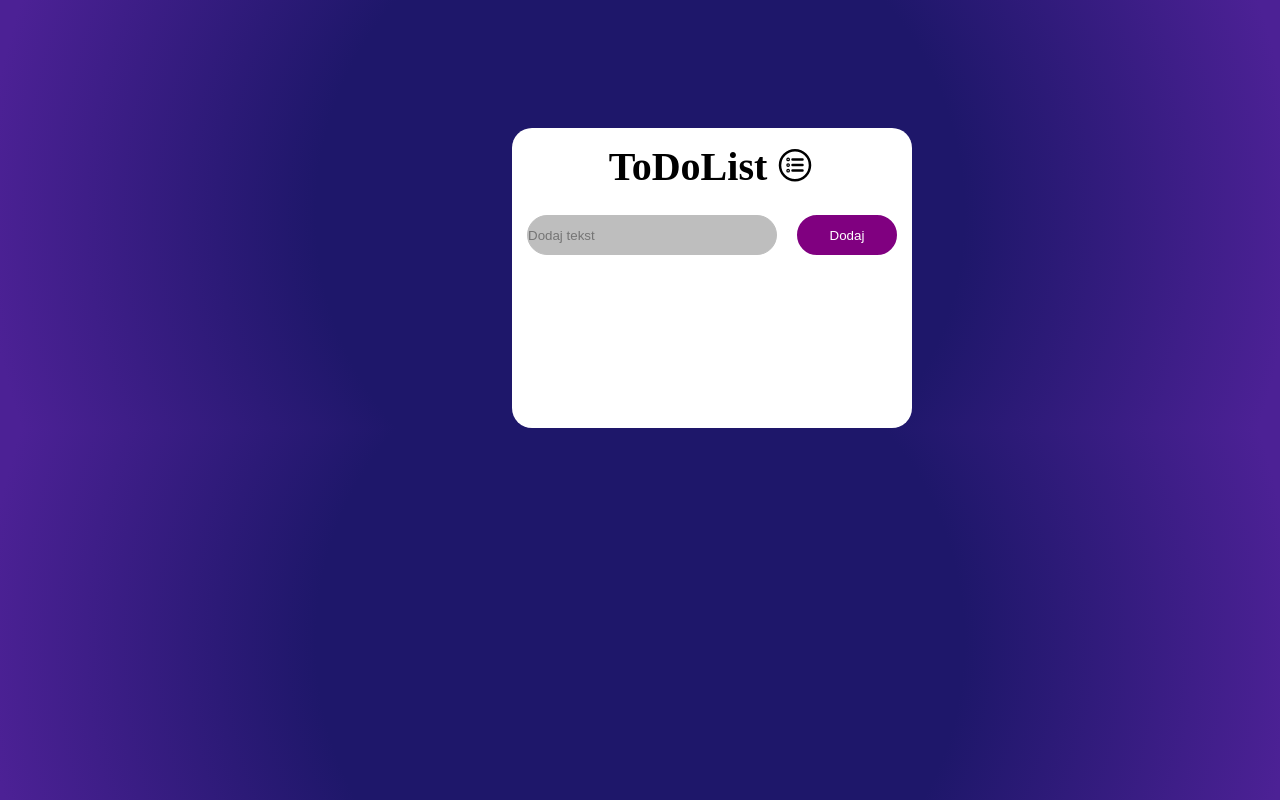
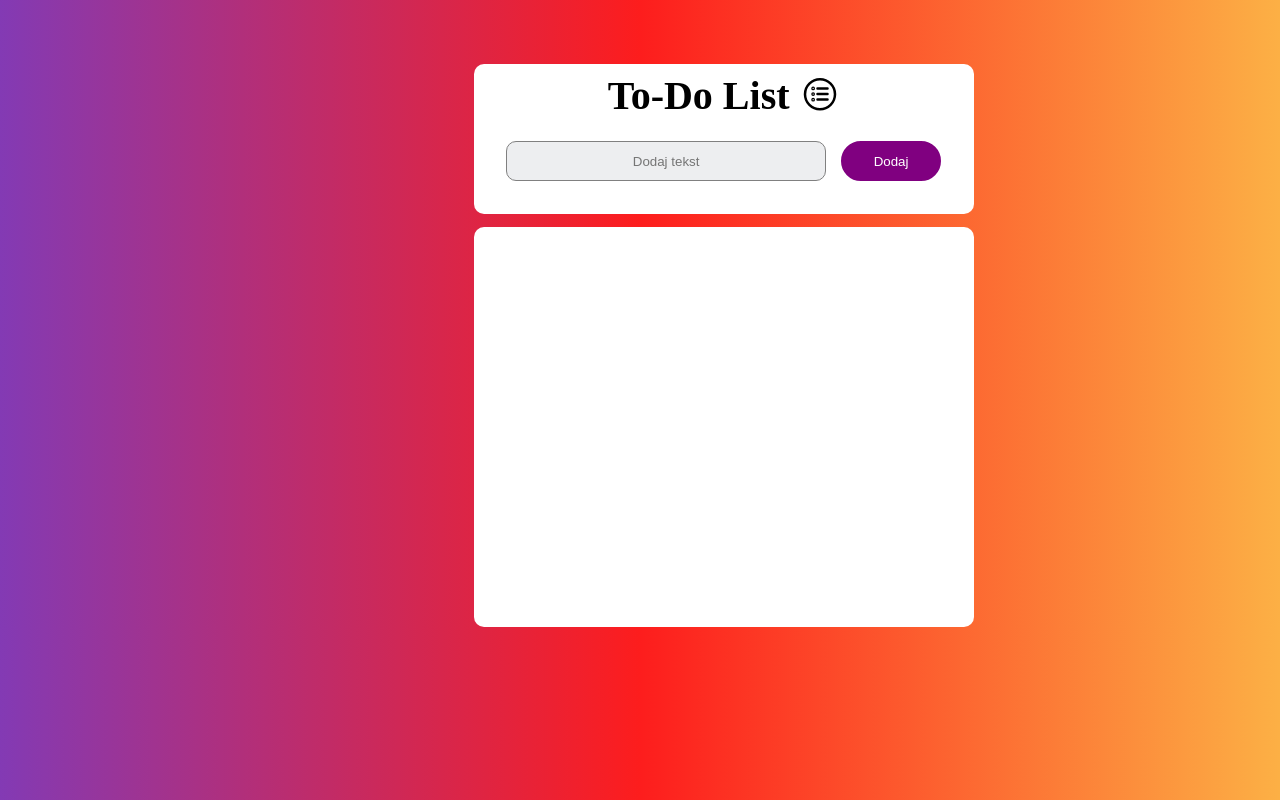
Before and after one commit to marwat98/ToDoList, a PHP site: page / in a window 1280 px wide. Run offline with PHP 8.4, Linux system fonts and the light colour scheme.

Commit message:
Separate html from php creating templates twig

```diff
--- /dev/null
+++ b/composer.json
@@ -0,0 +1,5 @@
+{
+    "require": {
+        "twig/twig": "^3.17"
+    }
+}
--- /dev/null
+++ b/config.php
@@ -0,0 +1,8 @@
+<?php
+require_once('vendor/autoload.php');
+
+$loader = new Twig\Loader\FilesystemLoader('templates');
+
+$twig = new Twig\Environment($loader);
+
+?>
--- a/index.php
+++ b/index.php
@@ -1,27 +1,10 @@
-<!DOCTYPE html>
-<html lang="en">
-<head>
-    <meta charset="UTF-8">
-    <meta name="viewport" content="width=device-width, initial-scale=1.0">
-    <link rel="stylesheet" href="style.css">
-    <title>ToDoList</title>
-</head>
-<body>
-    <section>
-        <div class="container">
-            <div class="todolist">
-                <h1>ToDoList</h1>
-                <ion-icon name="list-circle-outline"></ion-icon>
-            </div>
-            <div class="todolist_action">
-                <input type="text" id="toDo" name="toDo" placeholder="Dodaj tekst">
-                <button id="add" name="add">Dodaj</button>
-            </div>
+<?php
+require_once('config.php');
 
-        </div>
-    </section>
-    <script type="module" src="https://unpkg.com/ionicons@7.1.0/dist/ionicons/ionicons.esm.js"></script>
-    <script nomodule src="https://unpkg.com/ionicons@7.1.0/dist/ionicons/ionicons.js"></script>
-    <script src="script.js"></script>
-</body>
-</html>
+$twig->display('header.html.twig');
+$twig->display('addToDo.html.twig');
+$twig->display('showToDoList.html.twig');
+$twig->display('scripts.html.twig');
+$twig->display('footer.html.twig');
+
+?>
--- a/style.css
+++ b/style.css
@@ -4,17 +4,17 @@
     box-sizing: border-box;
 }
 body{
-    background: rgb(30,23,106);
-    background: radial-gradient(circle, rgba(30,23,106,1) 48%, rgba(76,33,149,1) 97%);
+    background: rgb(131,58,180);
+    background: linear-gradient(90deg, rgba(131,58,180,1) 0%, rgba(253,29,29,1) 50%, rgba(252,176,69,1) 100%);
 }
 .container{
     position: relative;
-    margin-top: 10%;
-    margin-left: 40%;
-    width: 400px;
-    height: 300px;
-    background-color: white;
-    border-radius: 20px;
+    margin-top: 5%;
+    margin-left: 37%;
+    width: 500px;
+    height: 150px;
+    background-color: #fff;
+    border-radius: 10px;
 }
 .todolist{
     display: flex;
@@ -40,15 +40,19 @@ ion-icon{
  display: flex;
  align-items: center;
  justify-content: center;
- margin-top: 10%;
- gap: 5%;
+ margin-top: 6%;
+ gap: 3%;
 }
-input{
-    width: 250px;
+.addText{
+    padding: 10px;
+    width: 320px;
     height: 40px;
-    border-radius: 20px;
-    background-color:	#BEBEBE;
-    border: 1px solid #BEBEBE;
+    border-radius: 10px;
+    background-color:	#edeef0;
+    border: 1px solid gray;
+}
+.addText::placeholder{
+    text-align: center;
 }
 button{
     width: 100px;
@@ -57,4 +61,27 @@ button{
     background-color: purple;
     color: white;
     border: 2px solid purple;
+    cursor:pointer;
+    transition: transform 0.3s ease
 }
+button:hover{
+    transform: scale(1.1);
+}
+.display_input{
+    display: flex;
+    align-items: center;
+    justify-content: center;
+    position: relative;
+    margin-top: 1%;
+    margin-left: 37%;
+    background-color: #fff;
+    width: 500px;
+    height: 400px;
+    border-radius: 10px;
+}
+.display_input input {
+    background-color: #edeef0;
+    border: none;
+    width: 480px;
+    height: 380px;
+}
--- /dev/null
+++ b/templates/addToDo.html.twig
@@ -0,0 +1,12 @@
+<section>
+    <div class="container">
+        <div class="todolist">
+            <h1>To-Do List</h1>
+            <ion-icon name="list-circle-outline"></ion-icon>
+        </div>
+        <div class="todolist_action">
+            <input class="addText" type="text" id="toDo" name="toDo" placeholder="Dodaj tekst">
+            <button id="add" name="add">Dodaj</button>
+        </div>
+    </div>
+</section>
--- /dev/null
+++ b/templates/footer.html.twig
@@ -0,0 +1,2 @@
+</body>
+</html>
--- /dev/null
+++ b/templates/header.html.twig
@@ -0,0 +1,9 @@
+<!DOCTYPE html>
+<html lang="en">
+<head>
+    <meta charset="UTF-8">
+    <meta name="viewport" content="width=device-width, initial-scale=1.0">
+    <link rel="stylesheet" href="style.css">
+    <title>ToDoList</title>
+</head>
+<body>
--- /dev/null
+++ b/templates/scripts.html.twig
@@ -0,0 +1,3 @@
+<script type="module" src="https://unpkg.com/ionicons@7.1.0/dist/ionicons/ionicons.esm.js"></script>
+<script nomodule src="https://unpkg.com/ionicons@7.1.0/dist/ionicons/ionicons.js"></script>
+<script src="script.js"></script>
--- /dev/null
+++ b/templates/showToDoList.html.twig
@@ -0,0 +1,7 @@
+<section>
+    <div class="display_input">
+        <table id="toDoList_table">
+
+        </table>
+    </div>
+</section>
```
Also changed, not shown: 2 other files.
